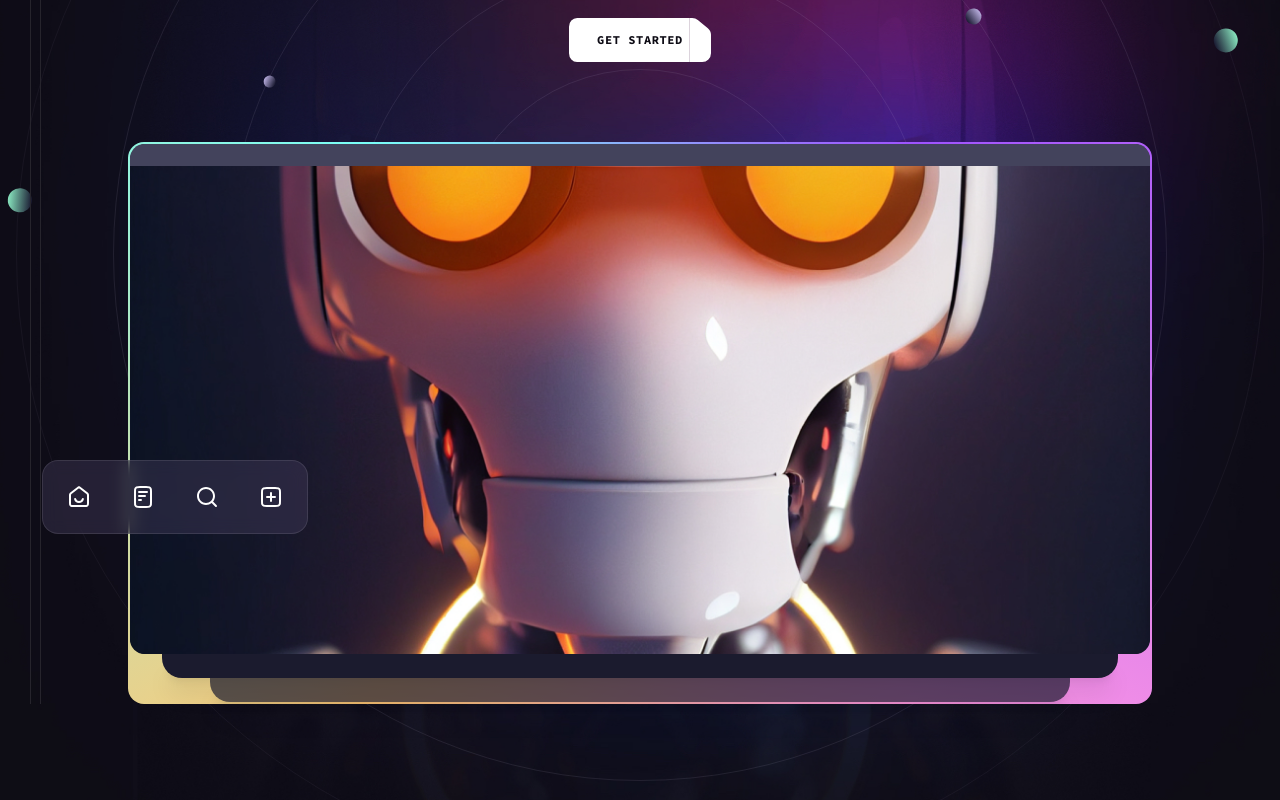
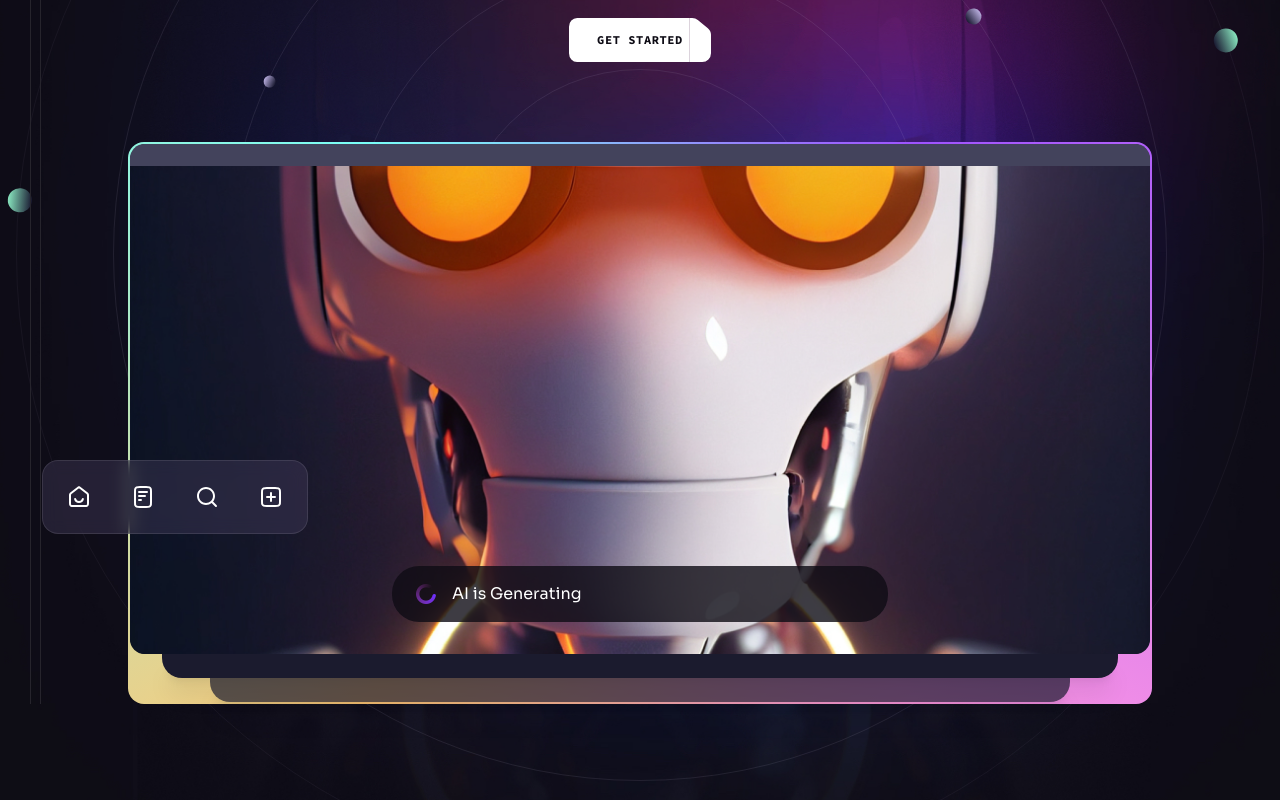
Before and after one commit to VovkEugene/landing-page-3, a React (Vite) app: page / in a window 1280 px wide. Shown: the part 438-1238 px from the top of the page. Built offline with nearby package versions, Linux system fonts and the light colour scheme.

Commit message:
add Generating in Hero

```diff
--- a/src/components/Hero.jsx
+++ b/src/components/Hero.jsx
@@ -2,6 +2,7 @@
 import { curve, heroBackground, robot } from "../assets";
 import Button from "./Button";
 import Section from "./Section";
+import Generating from "./Generating";
 import { ScrollParallax } from "react-just-parallax";
 import { heroIcons } from "../constants";
 import { BackgroundCircles, Gradient } from "./design/Hero";
@@ -52,6 +53,7 @@
                   width={1024}
                   height={490}
                 />
+                <Generating className="absolute left-4 right-4 bottom-5 md:left-1/2 md:right-auto md:bottom-8 md:w-[31rem] md:-translate-x-1/2" />
                 <ScrollParallax isAbsolutelyPositioned>
                   <ul className="hidden absolute bottom-[7.5rem] -left-[5.5rem] py-1 px-1 xl:flex border border-n-1/10 rounded-2xl bg-n-9/40 backdrop-blur">
                     {heroIcons.map((icon, index) => (
```
